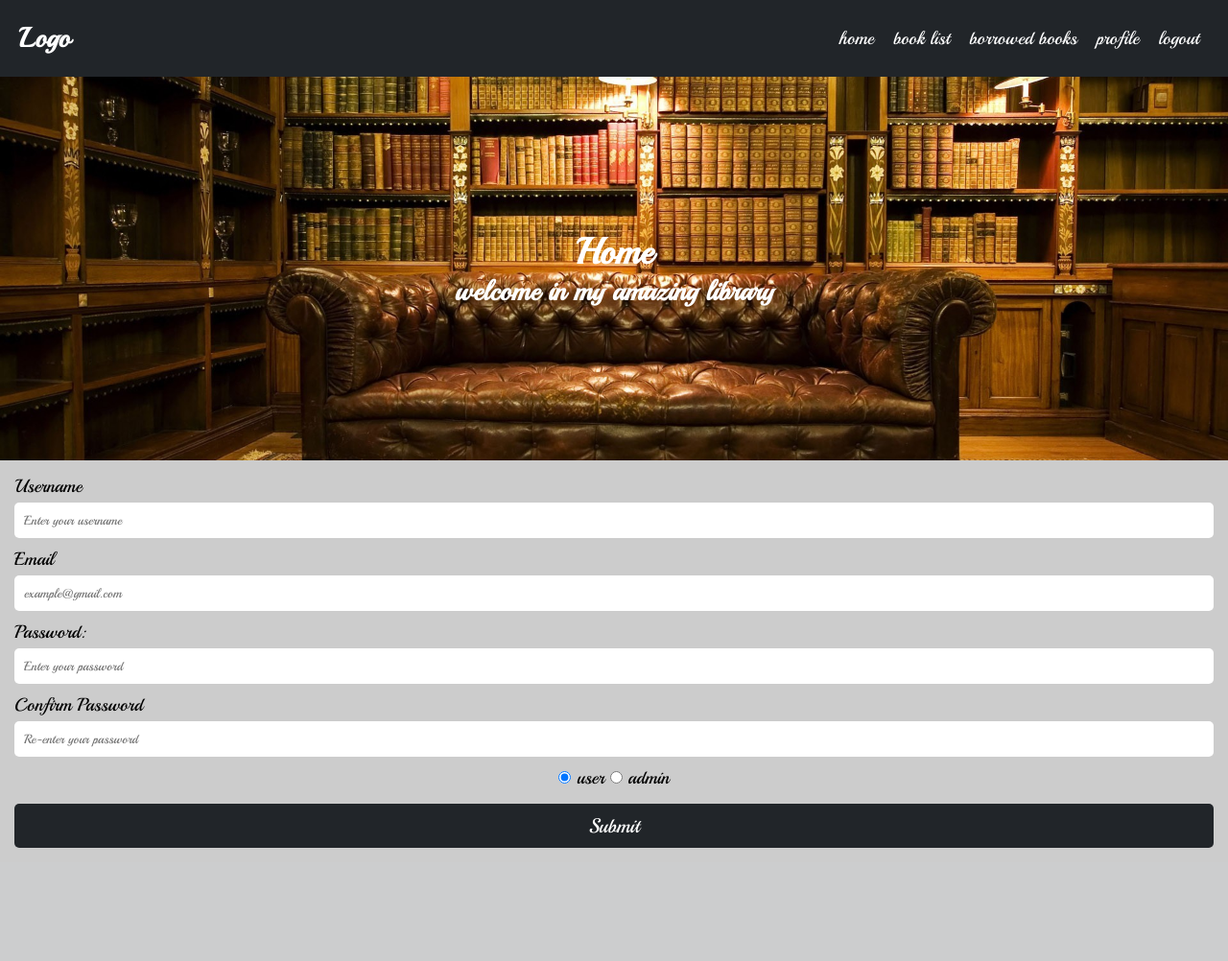
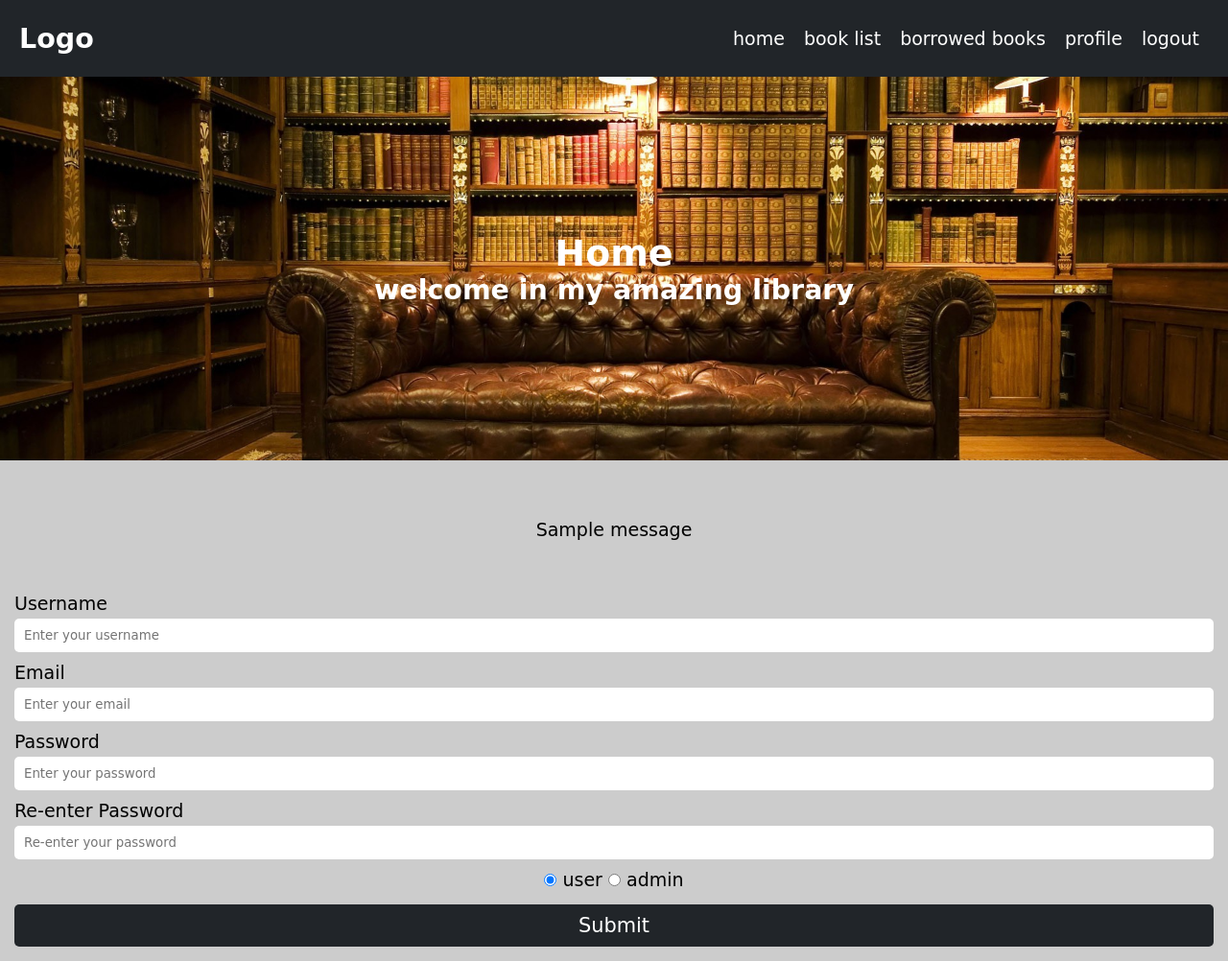
Before and after one commit to saeedmhmoud100/FCAI-2nd-year-web-project, a Django app: page /accounts/signup/ in a window 1280 px wide. Shown: the whole page at 96% size. Before the commit the page ends 884 px from the top, so only its background shows below. Run offline with Django 5.2, Linux system fonts and the light colour scheme; one stand-in notice (Sample message) is shown; some web fonts are replaced.

Commit message:
add some validations in sign_up page

```diff
--- /dev/null
+++ b/accounts/forms.py
@@ -0,0 +1,9 @@
+from django import forms
+
+
+class SignUpForm(forms.Form):
+    username = forms.CharField(max_length=150, widget=forms.TextInput(attrs={'placeholder': 'Enter your username'}))
+    email = forms.EmailField(widget=forms.EmailInput(attrs={'placeholder': 'Enter your email'}))
+    password = forms.CharField(widget=forms.PasswordInput(attrs={'placeholder': 'Enter your password'}))
+    re_password = forms.CharField(widget=forms.PasswordInput(attrs={'placeholder': 'Re-enter your password'}))
+    is_admin = forms.BooleanField(required=False)
--- a/accounts/views.py
+++ b/accounts/views.py
@@ -1,5 +1,9 @@
 from django.contrib.auth import login, authenticate, get_user_model
+from django.db.models import Q
 from django.shortcuts import render, redirect
+from django.contrib import  messages
+
+from accounts.forms import SignUpForm
 
 # Create your views here.
 
@@ -22,20 +26,32 @@ def login_view(request):
 
 
 def signup_view(request):
+    if request.method == 'POST':
+        form = SignUpForm(request.POST)
+        print(form.data)
+        if form.is_valid():
+            username = form.cleaned_data.get('username')
+            email = form.cleaned_data.get('email')
+            password = form.cleaned_data.get('password')
+            re_password = form.cleaned_data.get('re_password')
+            is_admin = form.cleaned_data.get('is_admin')
+            print(username, email, password, re_password, is_admin)
+            if password != re_password:
+                messages.add_message(request,messages.ERROR, 'Passwords do not match')
+            elif User.objects.filter(Q(username=username)):
+                messages.add_message(request,messages.ERROR, 'Username already exists')
+            elif User.objects.filter(Q(email=email)):
+                messages.add_message(request,messages.ERROR, 'Email already exists')
+            else:
+                user = User.objects.create_user(username=username, email=email, password=password)
+                if is_admin:
+                    user.is_staff = True
+                    user.is_superuser = True
+                    user.save()
+                login(request, user)
+                return redirect('profile')
 
-    if request.method == 'POST':
-        username = request.POST.get('username')
-        email = request.POST.get('email')
-        password = request.POST.get('password')
-        re_password2 = request.POST.get('re-password')
-        if password == re_password2:
-            u = User.objects.create(username=username, email=email, password=password)
-            if request.POST.get('is_admin') == 'true':
-                u.is_admin = True
-                u.is_staff = True
-            u.save()
-        else:
-            return render(request, 'accounts/sign_up.html', {'error': 'Password does not match'})
+    else:
+        form = SignUpForm()
 
-
-    return render(request, 'accounts/sign_up.html')
+    return render(request, 'accounts/sign_up.html', {'form': form})
--- a/project/settings.py
+++ b/project/settings.py
@@ -140,3 +140,5 @@ DEFAULT_AUTO_FIELD = "django.db.models.BigAutoField"
 
 
 AUTHENTICATION_BACKENDS = ['accounts.backend.CustomBackend']
+
+MESSAGE_STORAGE = "django.contrib.messages.storage.cookie.CookieStorage"
--- a/static/assets/css/utilities.css
+++ b/static/assets/css/utilities.css
@@ -1,6 +1,6 @@
 @font-face {
   font-family: "Playball";
-  src: url("../fonts/Playball-Regular.ttf") format("truetype");
+  src: url("Playball-Regular.ttf") format("truetype");
 }
 :root {
   font-size: 19px;
@@ -575,5 +575,21 @@ header > img {
   align-items: center !important;
 }
 
+.alert {
+  width: 100%;
+  padding: 15px;
+  display: flex;
+  justify-content: center;
+  align-items: center;
+  flex-direction: column;
+  gap: 10px;
+  background-color: #ccc;
+  margin-top: 20px;
+}
+
+.alert-error {
+  background-color: #ffcccc;
+  color: #ff0000;
+}
 
 /*# sourceMappingURL=utilities.css.map */
--- /dev/null
+++ b/static/assets/js/sign_up.js
@@ -0,0 +1,25 @@
+
+
+window.onload = function() {
+
+    document.getElementById('sign_up_form').addEventListener('submit', function(event) {
+        event.preventDefault();
+        var form = document.getElementById('sign_up_form');
+        var formData = new FormData(form);
+        var xhr = new XMLHttpRequest();
+        xhr.open('POST', '/sign_up', true);
+        xhr.onreadystatechange = function () {
+            if (xhr.readyState == 4 && xhr.status == 200) {
+                var response = JSON.parse(xhr.responseText);
+                if (response['status'] == 'success') {
+                    window.location.href = '/login';
+                } else {
+                    alert(response['message']);
+                }
+            }
+        };
+        xhr.send(formData);
+    });
+
+
+}
--- a/templates/accounts/sign_up.html
+++ b/templates/accounts/sign_up.html
@@ -6,34 +6,47 @@
 {% endblock %}
 
 {% block content %}
- <form class="form" method="POST">
+<div class="container">
+
+{% if messages %}
+    {% for message in messages %}
+        <div class="alert alert-{{ message.tags }}">
+            {{ message }}
+        </div>
+    {% endfor %}
+{% endif %}
+</div>
+
+<form method="POST" class="form">
     {% csrf_token %}
     <div class="input-container">
-            <label for="user">Username</label>
-            <input type="text" name="username" id="user"  placeholder="Enter your username">
+        <label for="{{ form.username.id_for_label }}">Username</label>
+        {{ form.username }}
     </div>
     <div class="input-container">
-            <label for="email">Email</label>
-            <input type="email" name="email" id="email" placeholder="example@gmail.com" >
-
+        <label for="{{ form.email.id_for_label }}">Email</label>
+        {{ form.email }}
     </div>
     <div class="input-container">
-            <label for="pass">Password:</label>
-            <input type="password" name="password" id="pass"   placeholder="Enter your password">
-
+        <label for="{{ form.password.id_for_label }}">Password</label>
+        {{ form.password }}
     </div>
     <div class="input-container">
-            <label for="confirm">Confirm Password</label>
-            <input type="password" name="re-password" id="confirm" placeholder="Re-enter your password" >
-
+        <label for="{{ form.re_password.id_for_label }}">Re-enter Password</label>
+        {{ form.re_password }}
     </div>
-        <div>
+    <div class="input-container">
+        <div class="text-center">
             <input type="radio" value="false" name="is_admin" id="radio1" placeholder="example@gmail.com" checked> <label for='radio1'>user</label>
             <input type="radio" value="true" name="is_admin" id="radio2" placeholder="example@gmail.com" > <label for="radio2">admin</label>
         </div>
-
+    </div>
     <input type="submit" name="Submit" value="Submit" id="signup-button" class="btn-6 btn-dark">
 </form>
 
 
 {% endblock %}
+
+{% block script %}
+    <script src="{% static 'js/sign_up.js' %}"></script>
+{% endblock %}
--- a/templates/base.html
+++ b/templates/base.html
@@ -47,9 +47,9 @@
 
 
 
+    <script src="{% static 'assets/js/script.js' %}"></script>
     {% block script %}
 
     {% endblock %}
-    <script src="{% static 'assets/js/script.js' %}"></script>
 </body>
 </html>
```
Also changed, not shown: db.sqlite3, 1 other file. Lines whose indentation alone changed are shown as unchanged.
